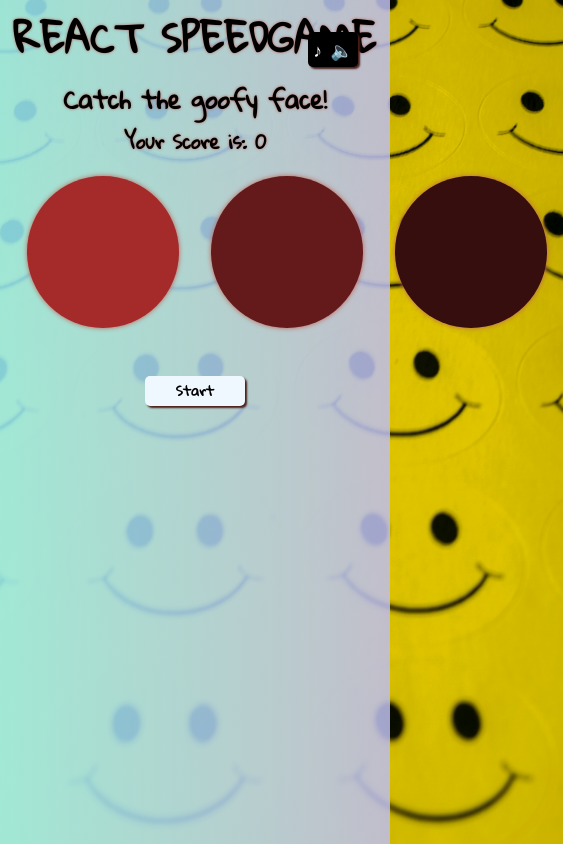
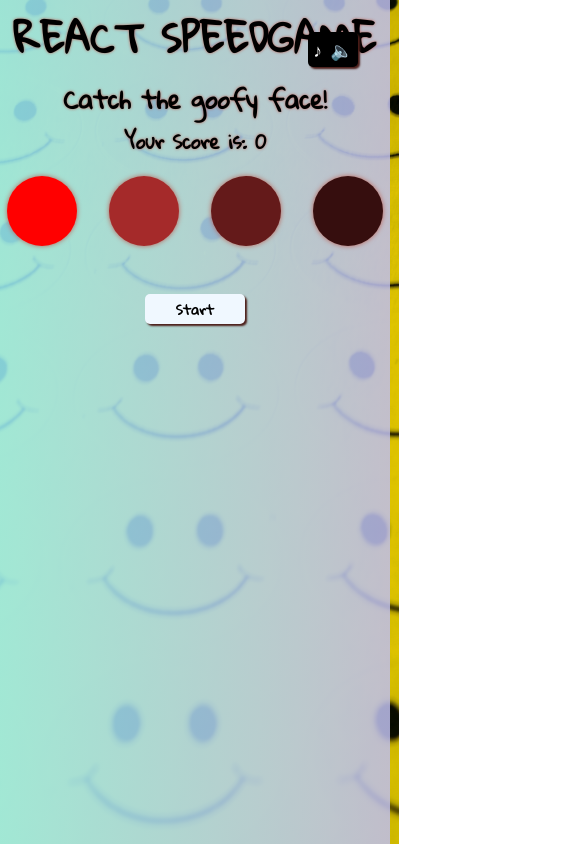
Before and after one commit to hiphip12/react_speedgame, a React (Create React App) app: page / in a window 390 px wide. Shown: the whole page, 563 px wide, since content can reach past the window. Built offline with nearby package versions, Linux system fonts and the light colour scheme.

Commit message:
improved responsiveness

```diff
--- a/src/index.css
+++ b/src/index.css
@@ -30,8 +30,8 @@ h1 {
 
 /* using same viewpoint for circle responsiveness */
 .circle {
-  height: 18vh;
-  width: 18vh;
+  height: 18vw;
+  width: 18vw;
   border-radius: 100%;
   margin: 1rem;
   box-shadow: 0 0 5px rgb(186, 96, 86);
@@ -40,7 +40,9 @@ h1 {
 
 .circles_group {
   display: flex;
-  justify-content: row;
+  flex-direction: row;
+  justify-content: center;
+  align-items: center;
 }
 
 button {
```
